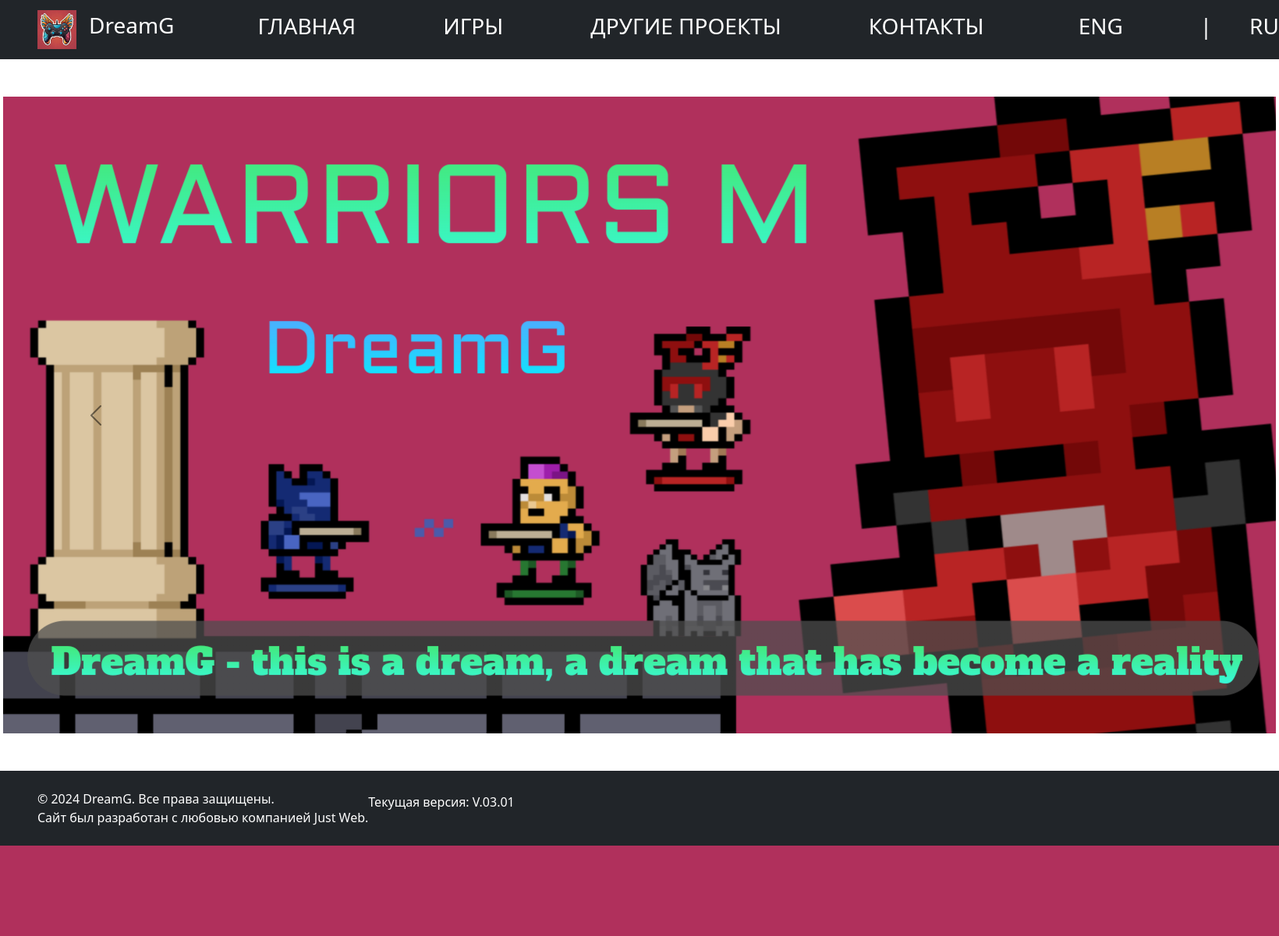
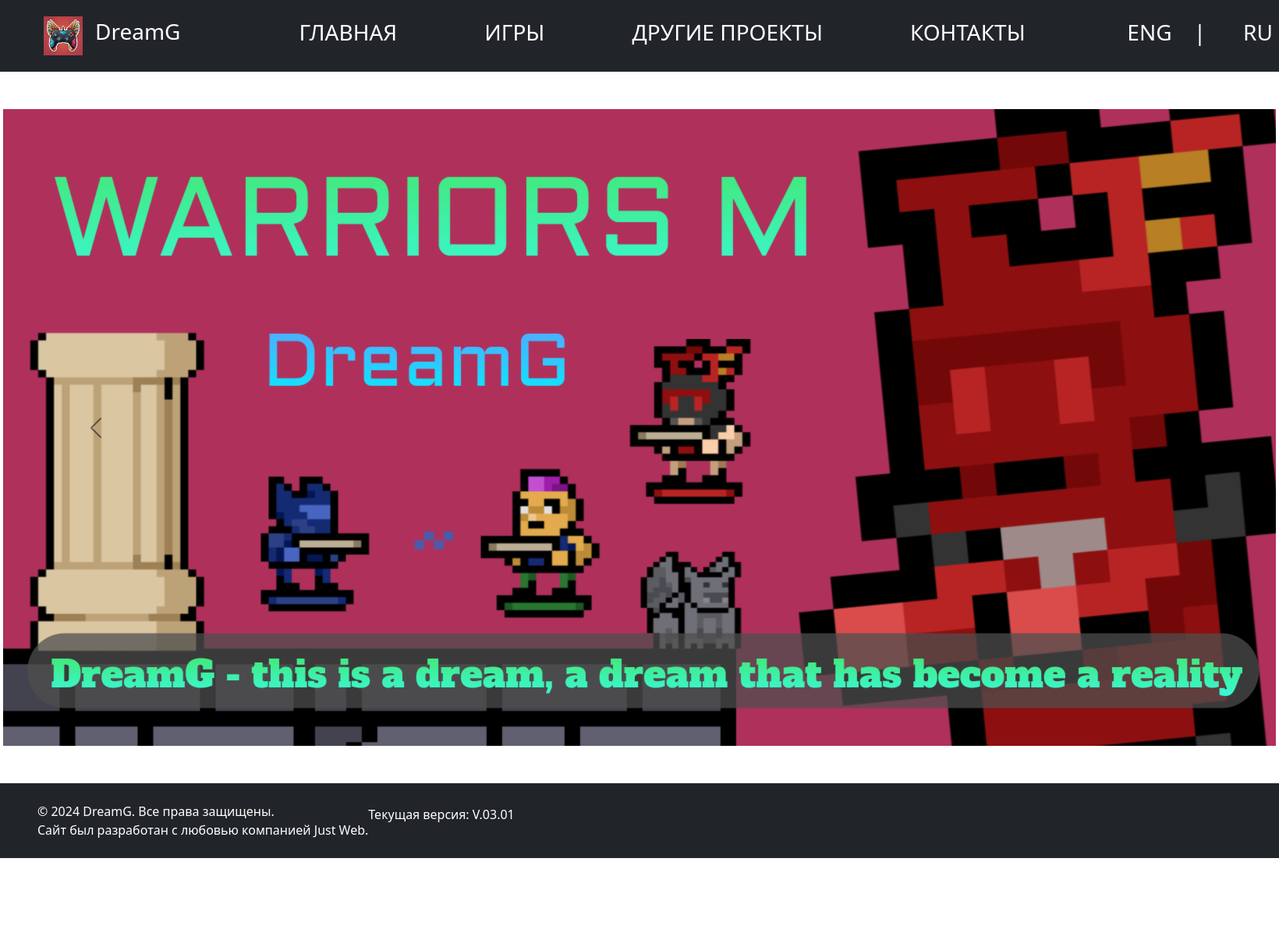
Before and after one commit to JasonHarris95/DG, a Django app: page / in a window 1640 px wide. Shown: the whole page at 78% size. Before the commit the page ends 1085 px from the top, so only its background shows below. Run offline with Django 5.2, Linux system fonts and the light colour scheme.

Commit message:
number_31

```diff
--- a/main/templates/main/home_ru.html
+++ b/main/templates/main/home_ru.html
@@ -9,7 +9,7 @@
 
             <!-- Icon & name in navigation en -->
 
-            <div id="Icon&Name" class="col-4 col-sm-4 col-md-2 col-lg-2 col-xl-2">
+            <div id="Icon&Name" class="p-2 flex-fill">
                 <a class="navbar-brand ms-5" href="{% url 'home_ru' %}" style="float: left;">
                     <img src="../../static/images/icon.jpg" width="50" height="50">
                 </a>
@@ -20,7 +20,7 @@
 
             <!-- Navigation ru -->
 
-            <div id="navbarSupportedContent_ru" class="collapse navbar-collapse col-6 col-sm-6 col-md-6 col-lg-6 col-xl-6">
+            <div id="navbarSupportedContent_ru" class="collapse navbar-collapse p-2 flex-fill">
                 <ul class="navbar-nav mx-md-auto">
                     <li class="nav-item me-5">
                         <a class="nav-link active" aria-current="page" href="{% url 'home_ru' %}"><h3 class="text-white">ГЛАВНАЯ</h3></a>
@@ -39,7 +39,7 @@
 
             <!-- Change language -->
 
-            <div id="ChangeLanguage" class="col-4 col-sm-4 col-md-2 col-lg-2 col-xl-2">
+            <div id="ChangeLanguage" class="p-2 flex-fill">
                 <a class="nav-link active ms-5" href="{% url 'home_ru' %}" style="float: right;">
                     <h3 class="text-white" lang="en">RU</h3>
                 </a>
--- /dev/null
+++ b/static/css/base.css
@@ -0,0 +1,15 @@
+*{
+    margin:0px;
+    padding:0px;
+}
+html {
+  height: 100%;
+}
+body {
+  margin: 0;
+  min-height: 100%;
+  display: grid;
+  grid-template-rows: auto 1fr auto;
+  position: relative;
+  padding-bottom: 100px
+}
```
Also changed, not shown: main/static/css/base.css (added, +15 -0 lines).
